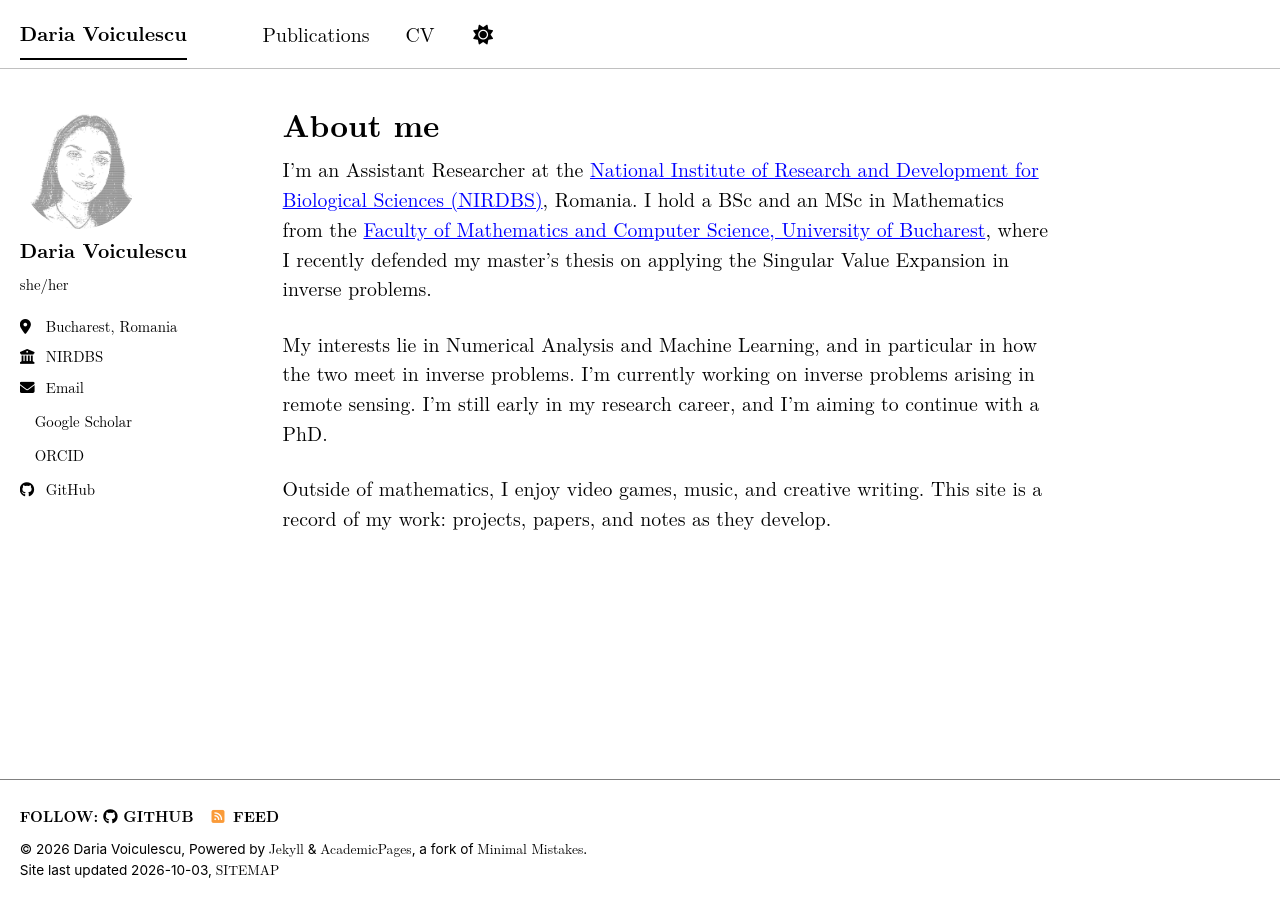
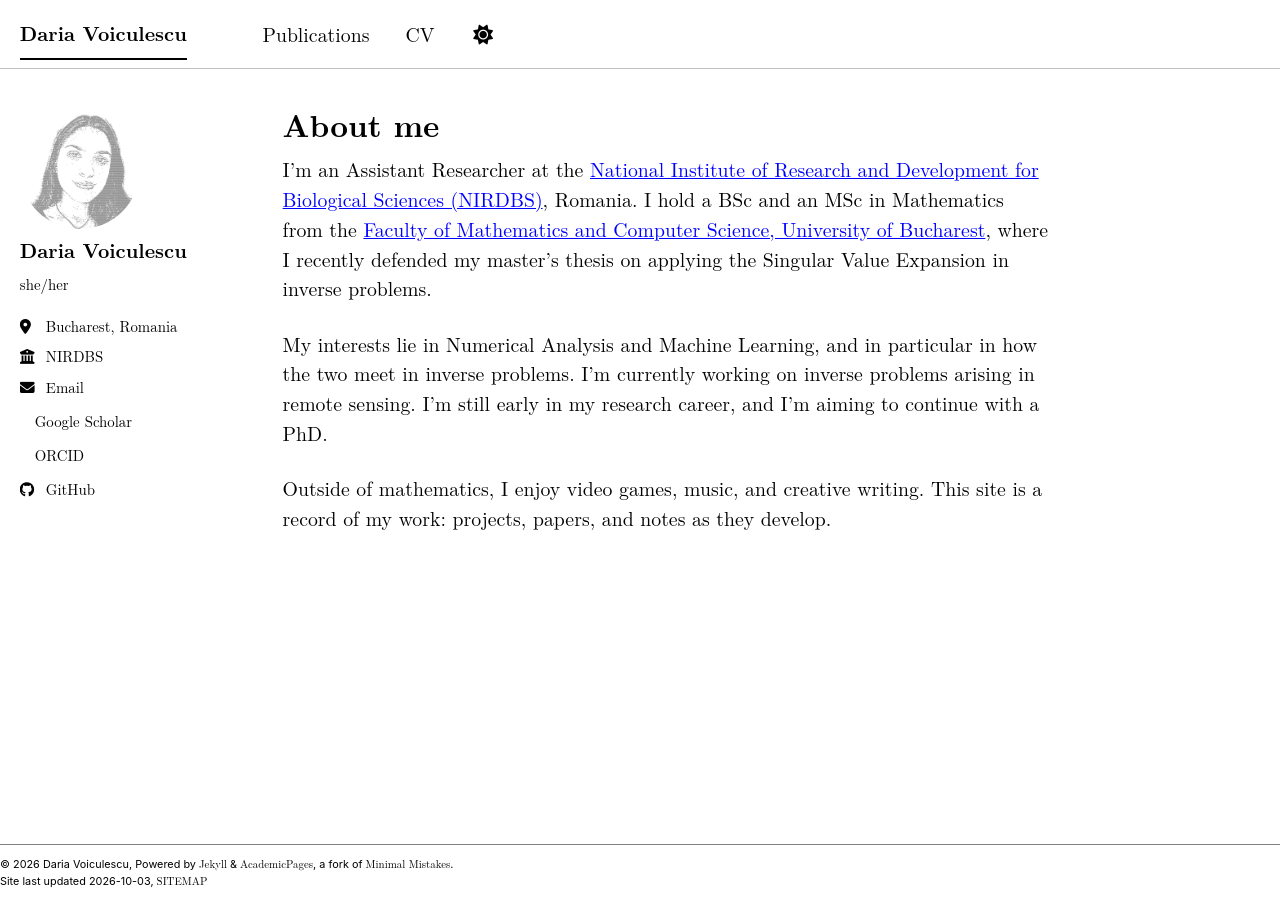
Before and after one commit to dariavoiculescu/dariavoiculescu.github.io, a Jekyll site: the page built from _pages/about.md, in a window 1280 px wide. Built offline with Jekyll 4.4.1, drawn with Linux system fonts in a browser that asks for light colours; some web fonts are replaced; a style sheet for code colours, icons or effects is not loaded.

Commit message:
Update main.scss

```diff
--- a/assets/css/main.scss
+++ b/assets/css/main.scss
@@ -58,3 +58,14 @@ body { font-size: 1.1em; }
   background: transparent !important;
   box-shadow: none !important;
 }
+
+/* Lighter, smaller footer */
+.page__footer-follow { display: none !important; }   /* "Follow" + social links (+ sitemap, if inside it) */
+
+.page__footer {
+  padding: 0.5em 0 !important;
+  margin-top: 2em;
+  font-size: 0.8em;
+}
+.page__footer footer { margin: 0 auto; padding: 0; }
+.page__footer-copyright { margin: 0.3em 0; }
```
